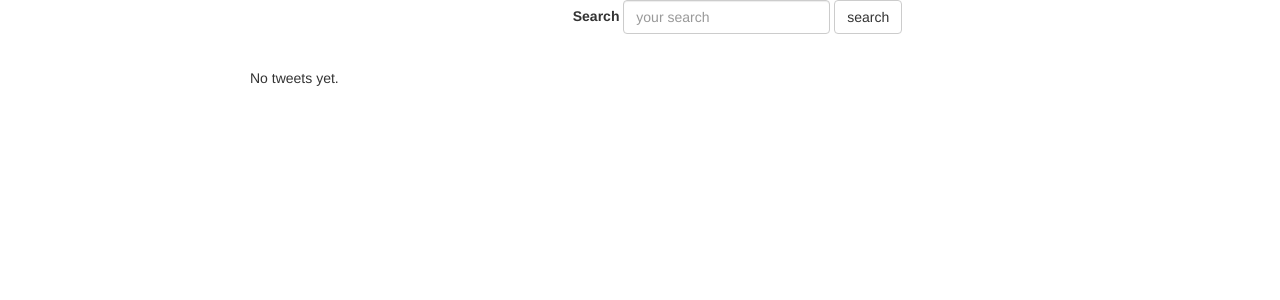
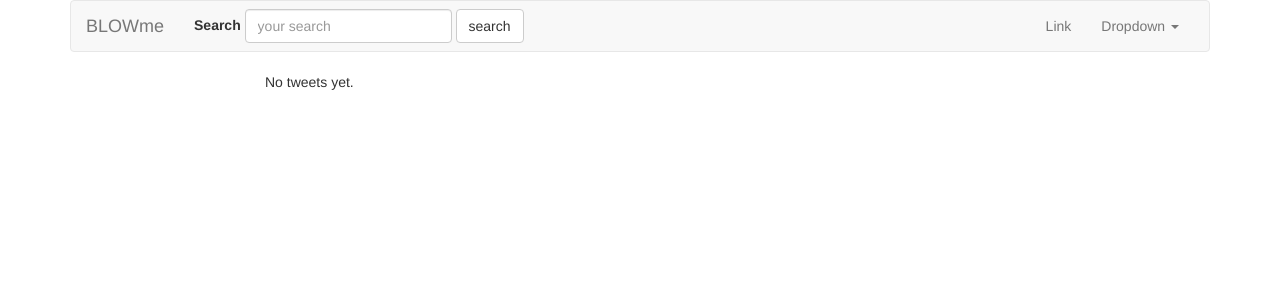
Before and after one commit to ventus-inc/BLOW_proto, a Django app: page /tweet/ in a window 1280 px wide. Shown: the top 300 px of the page. Run offline with Django 3.2, Linux system fonts and the light colour scheme; data that the repository does not hold is empty; some libraries are stand-ins or nearby versions.

Commit message:
navbar added

```diff
--- a/src/templates/base.html
+++ b/src/templates/base.html
@@ -21,6 +21,7 @@
   </head>
   <body>
     <div class='container'>
+      {% include "navbar.html" %}
       {% block content %}
       {% endblock %}
     </div>
--- /dev/null
+++ b/src/templates/navbar.html
@@ -0,0 +1,32 @@
+<nav class="navbar navbar-default">
+  <div class="container-fluid">
+    <!-- Brand and toggle get grouped for better mobile display -->
+    <div class="navbar-header">
+      <button type="button" class="navbar-toggle collapsed" data-toggle="collapse" data-target="#bs-example-navbar-collapse-1" aria-expanded="false">
+        <span class="sr-only">Toggle navigation</span>
+        <span class="icon-bar"></span>
+        <span class="icon-bar"></span>
+        <span class="icon-bar"></span>
+      </button>
+      <a class="navbar-brand" href="{% url 'home' %}">BLOWme</a>
+    </div>
+
+    <!-- Collect the nav links, forms, and other content for toggling -->
+    {% include "tweets/search_form.html" %}
+    <div class="collapse navbar-collapse" id="bs-example-navbar-collapse-1">
+      <ul class="nav navbar-nav navbar-right">
+        <li><a href="#">Link</a></li>
+        <li class="dropdown">
+          <a href="#" class="dropdown-toggle" data-toggle="dropdown" role="button" aria-haspopup="true" aria-expanded="false">Dropdown <span class="caret"></span></a>
+          <ul class="dropdown-menu">
+            <li><a href="#">Action</a></li>
+            <li><a href="#">Another action</a></li>
+            <li><a href="#">Something else here</a></li>
+            <li role="separator" class="divider"></li>
+            <li><a href="#">Separated link</a></li>
+          </ul>
+        </li>
+      </ul>
+    </div><!-- /.navbar-collapse -->
+  </div><!-- /.container-fluid -->
+</nav>
--- a/src/tweets/templates/tweets/list_view.html
+++ b/src/tweets/templates/tweets/list_view.html
@@ -2,17 +2,16 @@
 
 {% block content %}
     <div class='row'>
-        <div class='co-sm-8 col-sm-offset-2'>
-            {% include "tweets/search_form.html" %}<br/>
+        <div class='col-sm-8 col-sm-offset-2'>
             {% for object in object_list %}
                 <div class="media">
                     {% if object.image %}
                     <img class="d-flex mr-3" src="..." alt="Generic placeholder image">
                     {% endif %}
-                  <div class="media-body">
-                    {{ object.content }} <br/>
-                    via {{ object.user }} | {{ object.timestamp|timesince }} ago | <a href="{{ object.get_absolute_url }}">View</a><br/>
-                  </div>
+                    <div class="media-body">
+                        {{ object.content }} <br/>
+                        via {{ object.user }} | {{ object.timestamp|timesince }} ago | <a href="{{ object.get_absolute_url }}">View</a><br/>
+                    </div>
                 </div>
                 <hr />
                 <br/>
--- a/src/tweets/templates/tweets/search_form.html
+++ b/src/tweets/templates/tweets/search_form.html
@@ -1,11 +1,7 @@
-<div class='row'>
-    <div class='co-sm-12 text-center'>
-        <form class="form-inline" method='GET' action='{% url "tweet:list" %}'>
-            <div class="form-group">
-                <label for="q"> Search</label>
-                <input class="form-control" type='text' name='q' placeholder='your search' value="{{ request.GET.q }}"/>
-            </div>
-            <input class="btn btn-default" type='submit' value='search' />
-        </form>
+<form class="navbar-form navbar-left" method='GET' action='{% url "tweet:list" %}'>
+    <div class="form-group">
+        <label for="q"> Search</label>
+        <input class="form-control" type='text' name='q' placeholder='your search' value="{{ request.GET.q }}"/>
     </div>
-</div>
+    <input class="btn btn-default" type='submit' value='search' />
+</form>
```
